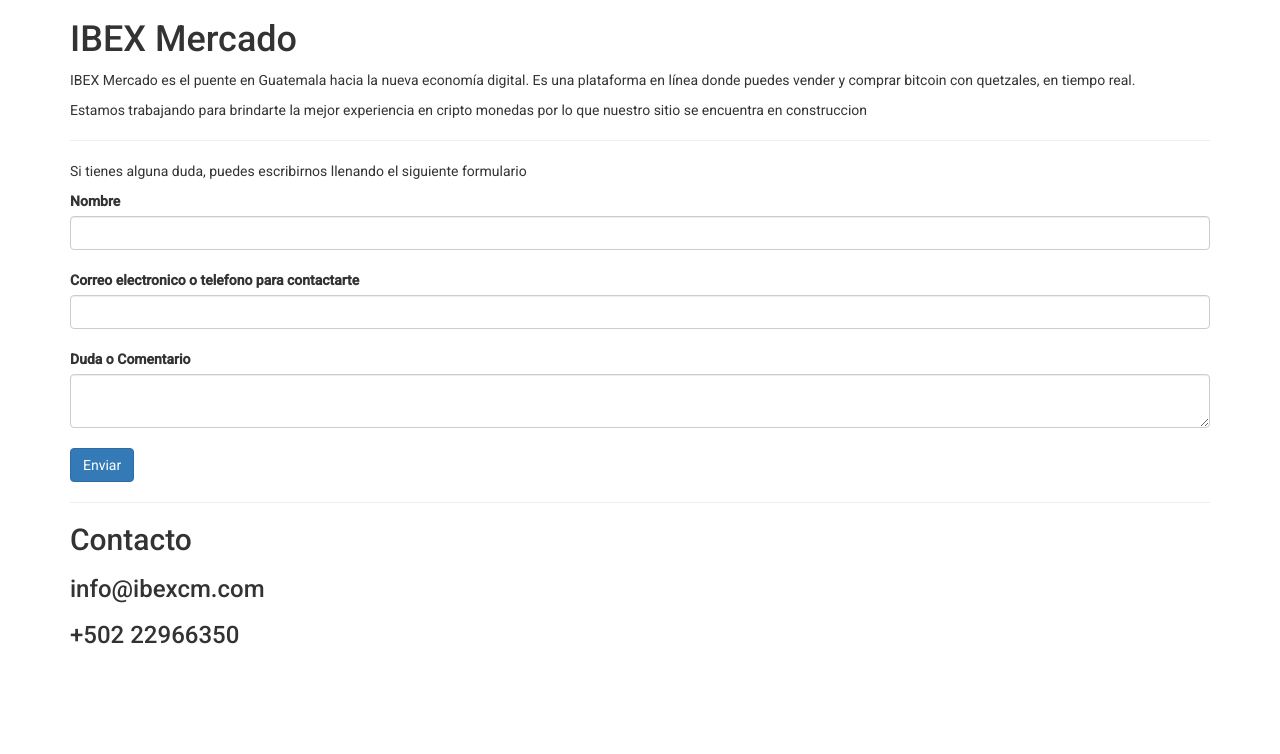
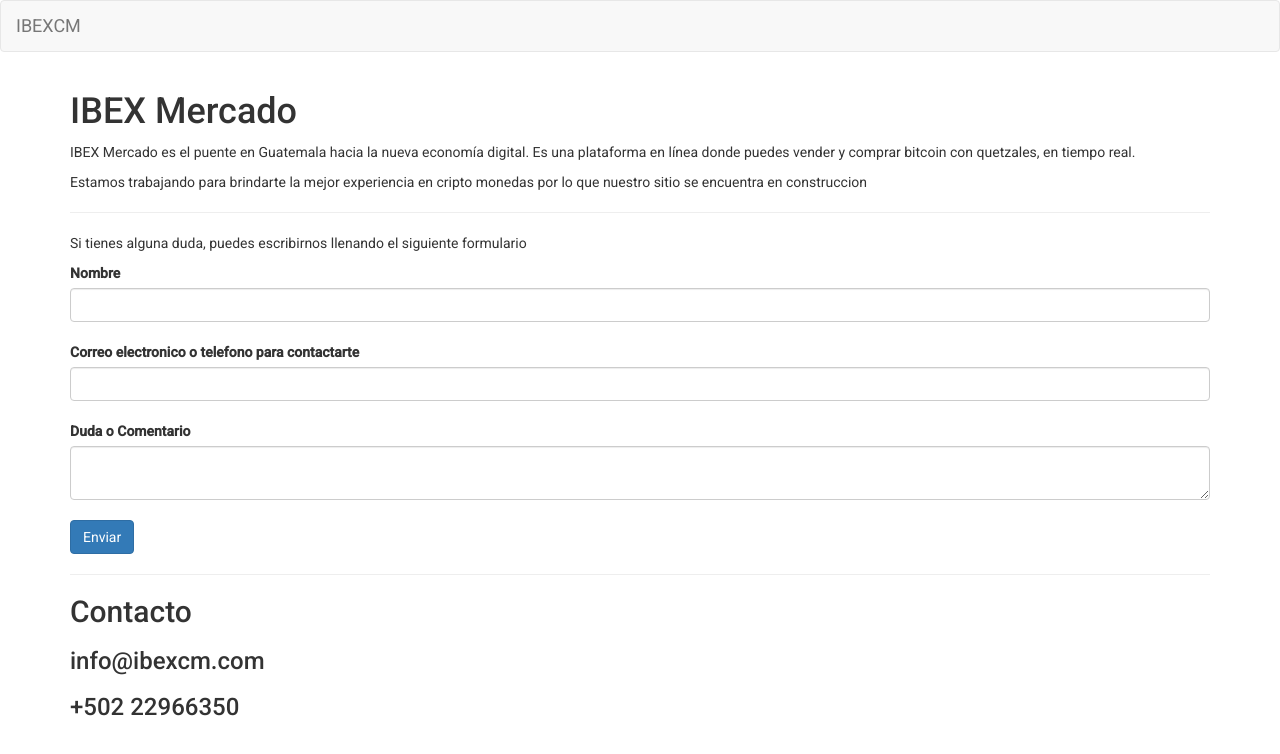
Before and after one commit to Locottus/Ibex, an Angular app: page / in a window 1280 px wide. Shown: the top 754 px of the page. Built offline with nearby package versions, Linux system fonts and the light colour scheme.

Commit message:
agregado el header

```diff
--- a/src/app/app.component.html
+++ b/src/app/app.component.html
@@ -1,3 +1,4 @@
 
-<router-outlet></router-outlet>
+<!-- <router-outlet></router-outlet> -->
+<app-header></app-header>
 <app-construccion></app-construccion>
--- a/src/app/app.module.ts
+++ b/src/app/app.module.ts
@@ -7,11 +7,13 @@
 import { AppComponent } from './app.component';
 import { ConstruccionComponent } from './construccion/construccion.component';
 import { BrowserAnimationsModule } from '@angular/platform-browser/animations';
+import { HeaderComponent } from './header/header.component';
 
 @NgModule({
   declarations: [
     AppComponent,
-    ConstruccionComponent
+    ConstruccionComponent,
+    HeaderComponent
   ],
   imports: [
     BrowserModule,
--- /dev/null
+++ b/src/app/header/header.component.html
@@ -0,0 +1,12 @@
+<nav class="navbar navbar-default">
+    <div class="container-fluid">
+      <div class="navbar-header">
+        <a href="#" class="navbar-brand">IBEXCM</a>
+      </div>
+
+      <div class="collapse navbar-collapse">
+
+
+      </div>
+    </div>
+  </nav>
--- /dev/null
+++ b/src/app/header/header.component.ts
@@ -0,0 +1,15 @@
+import { Component, OnInit } from '@angular/core';
+
+@Component({
+  selector: 'app-header',
+  templateUrl: './header.component.html',
+  styleUrls: ['./header.component.css']
+})
+export class HeaderComponent implements OnInit {
+
+  constructor() { }
+
+  ngOnInit() {
+  }
+
+}
```
Also changed, not shown: src/app/header/header.component.css (added), 1 other file (tests, documents, lock files or other folders).
